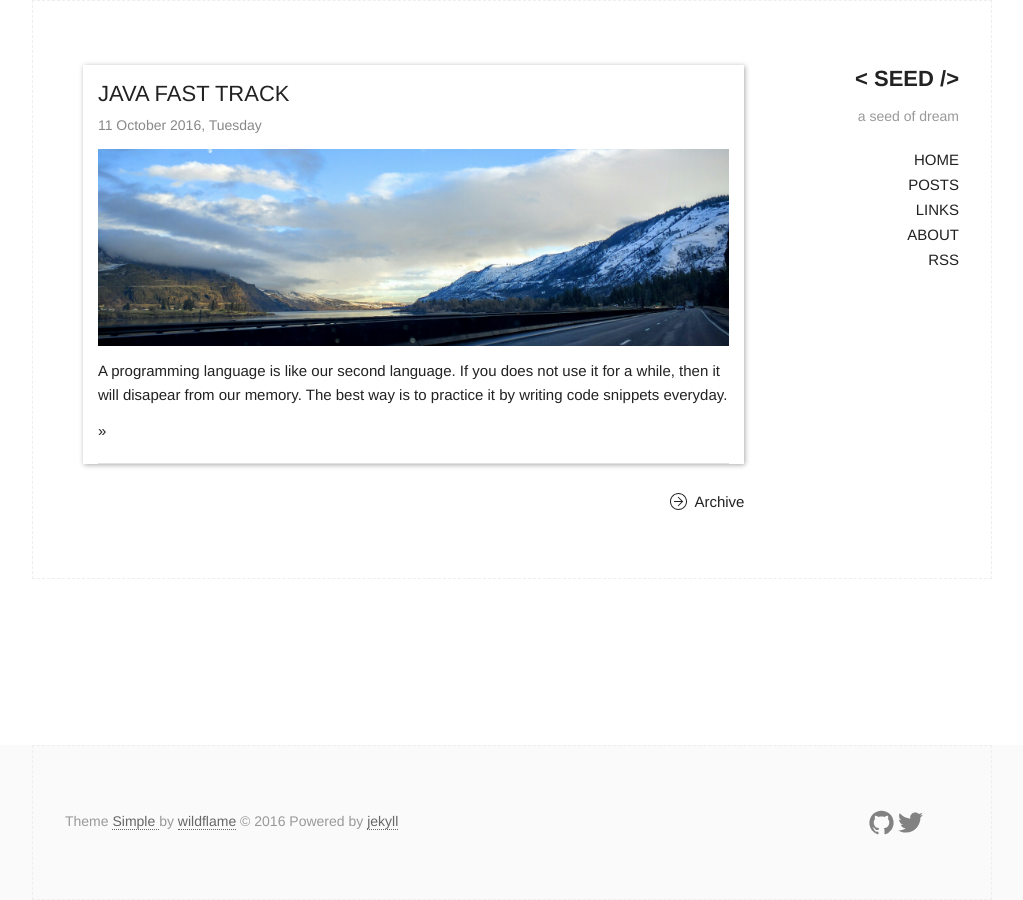
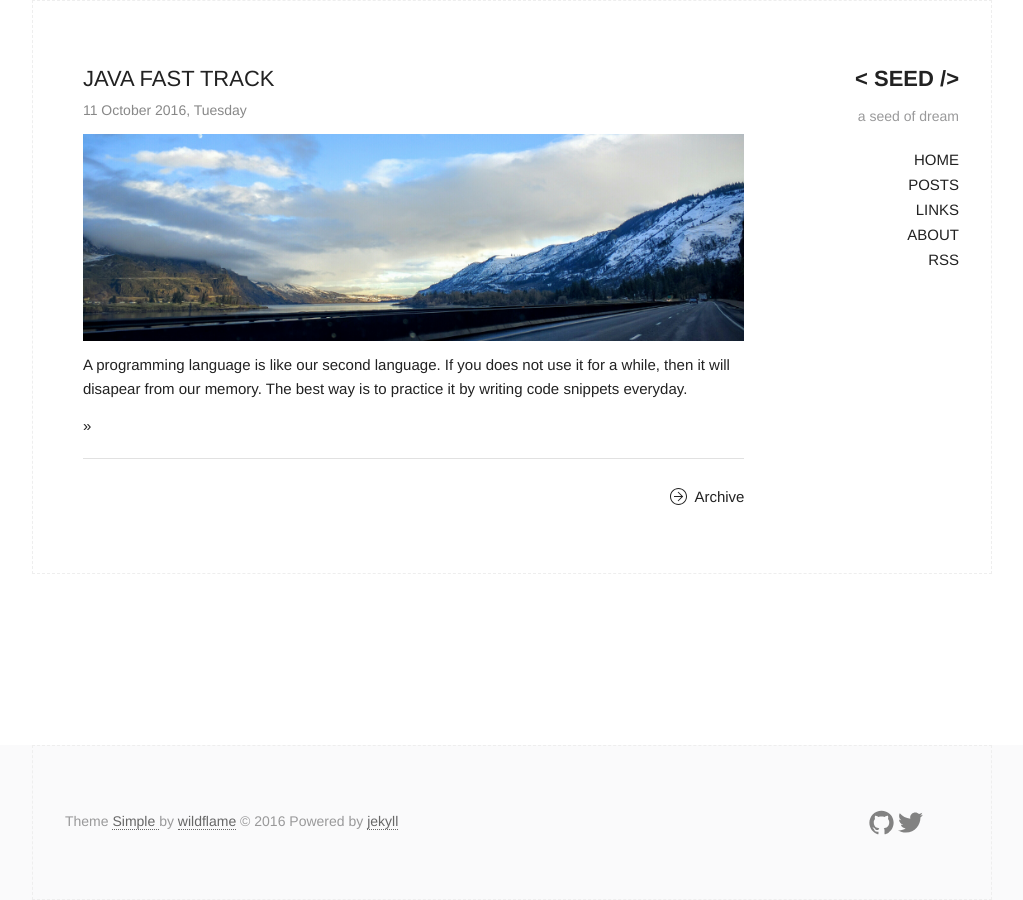
Before and after one commit to Tonyxu82/tonyxu82.github.io, a Jekyll site: the page built from index.html, in a window 1280 px wide. Shown: the whole page, without its empty margins (128-1151 px from the left). Built offline with Jekyll 4.4.1, drawn with Linux system fonts in a browser that asks for light colours.

Commit message:
remove shadowbox of post_card

```diff
--- a/_sass/_layout.scss
+++ b/_sass/_layout.scss
@@ -181,8 +181,8 @@
 }
 
 .post_card{
-  padding: 15px 1em 0em 1em;
-  box-shadow: 1px 1px 5px #AAA;
+  //padding: 15px 1em 0em 1em;
+  //box-shadow: 1px 1px 5px #AAA;
 }
 
 .post-list {
```
